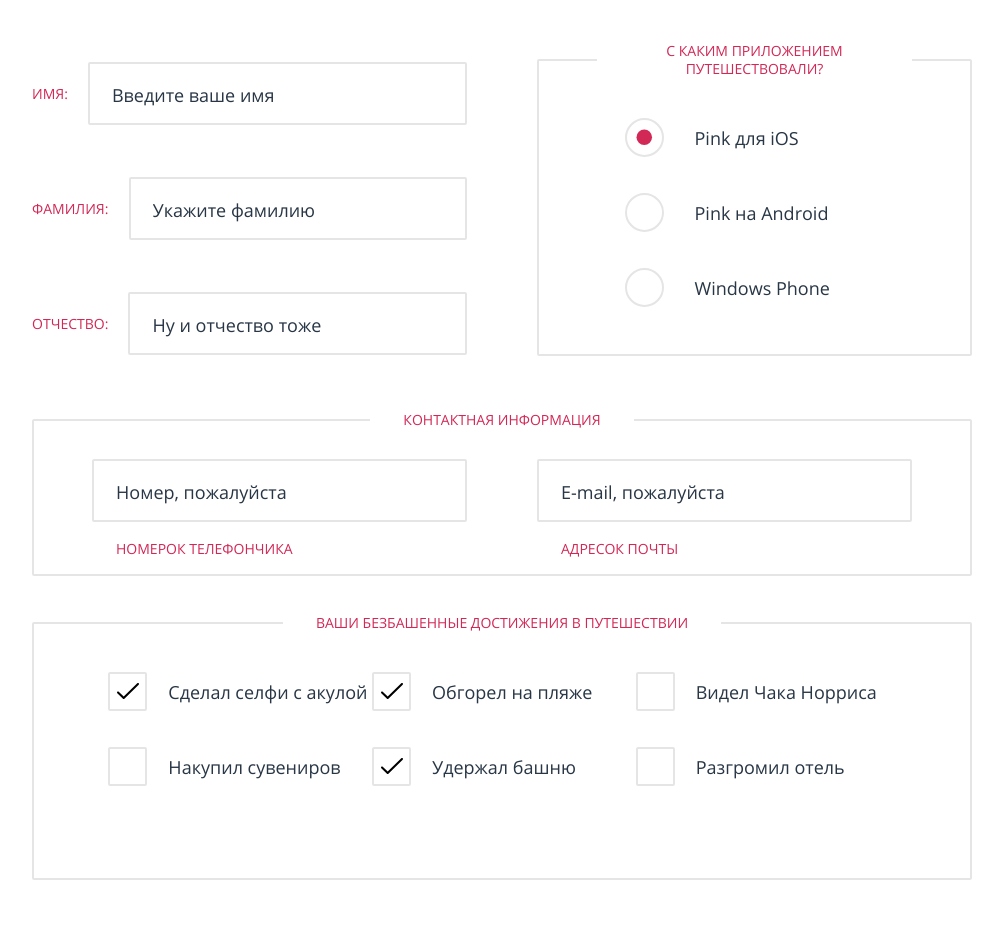
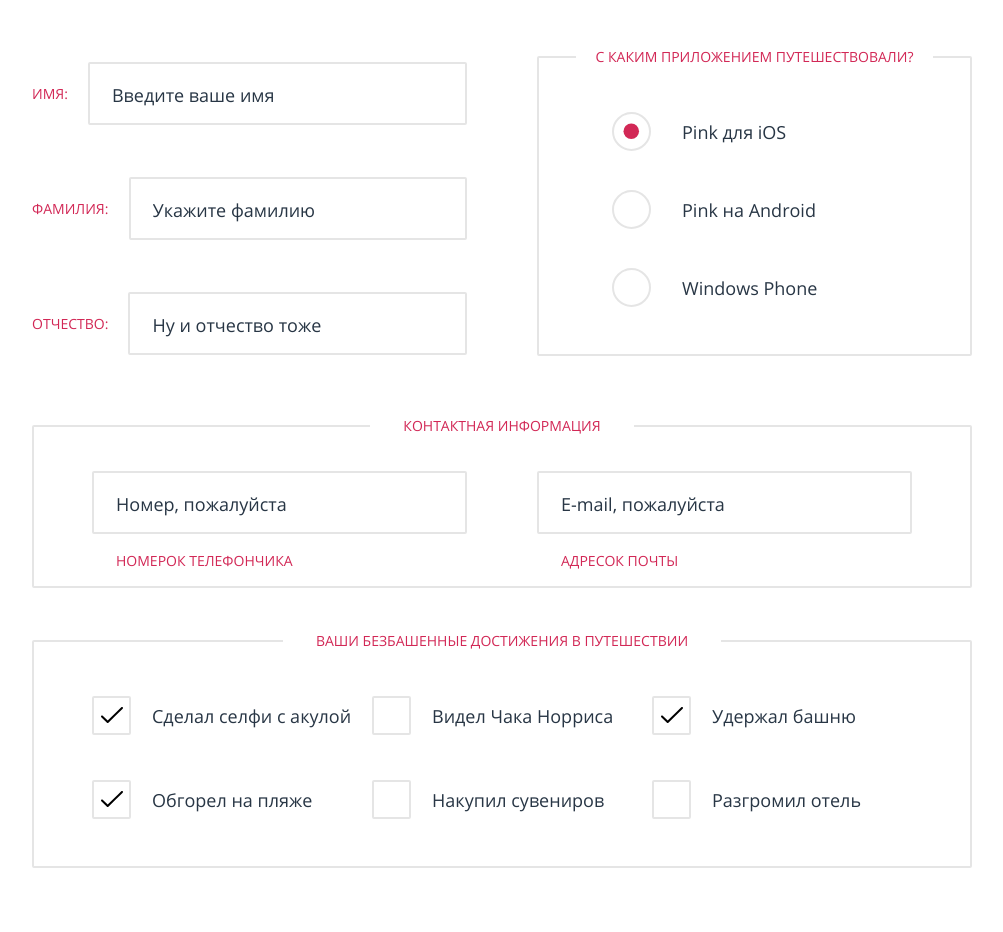
Before and after one commit to Veyb/150948-pink, a website: page form.html in a window 1280 px wide. Shown: the part 560-1492 px from the top of the page, without its empty margins (138-1141 px from the left). Drawn offline with nearby package versions, Linux system fonts and the light colour scheme; files that its build step writes are made by us from their sources; files whose address does not match are found by name.

Commit message:
fix gulpfile, fix img url, fix flex in form.html

```diff
--- a/form.html
+++ b/form.html
@@ -10,7 +10,7 @@
       <div class="main-header">
         <div class="container  main-header__container">
           <a class="logo" href="index.html">
-            <img src="../img/logo-pink-white-mobile.svg" alt="HTML Academy: Пинк" width="75" height="22">
+            <img src="./img/logo-pink-white-mobile.svg" alt="HTML Academy: Пинк" width="75" height="22">
           </a>
           <a class="main-header__toggle">
             <span class="main-header__toggle-burger"></span>
@@ -69,35 +69,37 @@
           <div class="container  contest-form__container">
             <fieldset class="contest-form__fieldset">
               <legend class="contest-form__title">Ваши безбашенные<br> достижения в путешествии</legend>
-              <div class="contest-form__choose-item  contest-form__choose-item--checkbox">
+              <div class="contest-form__choose-flex">
+                <div class="contest-form__choose-item  contest-form__choose-item--selfi">
                   <input class="contest-form__checkbox" type="checkbox" name="selfi" id="selfi" checked>
                   <label class="contest-form__choose-label contest-form__choose-label--checkbox"
                   for="selfi">Сделал селфи с акулой</label>
                 </div>
-              <div class="contest-form__choose-item  contest-form__choose-item--checkbox">
+                <div class="contest-form__choose-item  contest-form__choose-item--beach">
                   <input class="contest-form__checkbox" type="checkbox" name="beach" id="beach" checked>
                   <label class="contest-form__choose-label contest-form__choose-label--checkbox"
                   for="beach">Обгорел на пляже</label>
                 </div>
-              <div class="contest-form__choose-item  contest-form__choose-item--checkbox">
+                <div class="contest-form__choose-item  contest-form__choose-item--norris">
                   <input class="contest-form__checkbox" type="checkbox" name="norris" id="norris">
                   <label class="contest-form__choose-label contest-form__choose-label--checkbox"
                   for="norris">Видел Чака Норриса</label>
                 </div>
-              <div class="contest-form__choose-item  contest-form__choose-item--checkbox">
+                <div class="contest-form__choose-item  contest-form__choose-item--shopping">
                   <input class="contest-form__checkbox" type="checkbox" name="shopping" id="shopping">
                   <label class="contest-form__choose-label contest-form__choose-label--checkbox"
                   for="shopping">Накупил сувениров</label>
                 </div>
-              <div class="contest-form__choose-item  contest-form__choose-item--checkbox">
+                <div class="contest-form__choose-item  contest-form__choose-item--tower">
                   <input class="contest-form__checkbox" type="checkbox" name="tower" id="tower" checked>
                   <label class="contest-form__choose-label contest-form__choose-label--checkbox"
                   for="tower">Удержал башню</label>
                 </div>
-              <div class="contest-form__choose-item  contest-form__choose-item--checkbox">
+                <div class="contest-form__choose-item  contest-form__choose-item--hotel">
                   <input class="contest-form__checkbox" type="checkbox" name="hotel" id="hotel">
                   <label class="contest-form__choose-label contest-form__choose-label--checkbox"
                   for="hotel">Разгромил отель</label>
+                </div>
               </div>
             </fieldset>
           </div>
@@ -106,39 +108,43 @@
           <div class="container  contest-form__container">
             <fieldset class="contest-form__fieldset contest-form__fieldset--contacts">
               <legend class="contest-form__title  contest-form__title--legend">Контактная информация</legend>
-              <div class="contest-form__field  contest-form__field--contacts  contest-form__field--number">
-                <input class="contest-form__input  contest-form__input--contacts" type="tel" name="phone" placeholder="Номер, пожалуйста"
-                id="phone-field">
+              <div class="contest-form__field-flex">
+                <div class="contest-form__field  contest-form__field--contacts">
+                  <input class="contest-form__input  contest-form__input--contacts"
+                  type="tel" name="phone" placeholder="Номер, пожалуйста" id="phone-field">
                   <label class="contest-form__field-label  contest-form__field-label--contacts"
                   for="phone-field">Номерок телефончика</label>
                 </div>
-              <div class="contest-form__field  contest-form__field--contacts  contest-form__field--adress">
-                <input class="contest-form__input  contest-form__input--contacts" type="email" name="email" placeholder="E-mail, пожалуйста"
-                id="email-field">
+                <div class="contest-form__field  contest-form__field--contacts">
+                  <input class="contest-form__input  contest-form__input--contacts"
+                  type="email" name="email" placeholder="E-mail, пожалуйста" id="email-field">
                   <label class="contest-form__field-label  contest-form__field-label--contacts"
                   for="email-field">Адресок почты</label>
+                </div>
               </div>
             </fieldset>
           </div>
         </div>
         <div class="contest-form__choose  contest-form__choose--app">
           <div class="container  contest-form__container">
-            <fieldset class="contest-form__fieldset">
-              <legend class="contest-form__title">С каким приложением путешествовали?</legend>
-              <div class="contest-form__choose-item">
+            <fieldset class="contest-form__fieldset  contest-form__fieldset--app">
+              <legend class="contest-form__title  contest-form__title--app">С каким приложением путешествовали?</legend>
+              <div class="contest-form__choose-flex--app">
+                <div class="contest-form__choose-item  contest-form__choose-item--app">
                   <input class="contest-form__radio" type="radio" name="platform" id="ios" checked>
                   <label class="contest-form__choose-label  contest-form__choose-label--radio"
                   for="ios">Pink для iOS</label>
                 </div>
-              <div class="contest-form__choose-item">
+                <div class="contest-form__choose-item  contest-form__choose-item--app">
                   <input class="contest-form__radio" type="radio" name="platform" id="android">
                   <label class="contest-form__choose-label  contest-form__choose-label--radio"
                   for="android">Pink на Android</label>
                 </div>
-              <div class="contest-form__choose-item">
+                <div class="contest-form__choose-item  contest-form__choose-item--app">
                   <input class="contest-form__radio" type="radio" name="platform" id="windows">
                   <label class="contest-form__choose-label  contest-form__choose-label--radio"
                   for="windows">Windows Phone</label>
+                </div>
               </div>
             </fieldset>
           </div>
@@ -159,7 +165,9 @@
         <div class="container  contest-form__container--send">
           <button class="btn  contest-form__btn" type="submit">Отправить форму</button>
           <div class="note">
-            <p class="note__text"><span class="note__mark">*</span> &mdash; обязательные поля</p>
+            <p class="note__text"><span class="note__mark">*</span> &mdash; обязательные
+              <span class="note__desktop"> для заполнения</span> поля
+            </p>
           </div>
         </div>
       </form>
@@ -168,7 +176,7 @@
       <div class="page-footer__footer">
         <div class="container  page-footer__container">
           <a class="logo  page-footer__logo" href="index.html">
-            <img src="../img/logo-pink-blue-mobile.svg" width="147" height="41">
+            <img src="./img/logo-pink-blue-mobile.svg" width="147" height="41">
           </a>
           <div class="social-icons">
             <a class="social-icons__icon  social-icons__icon--tw" href="#">Twitter</a>
@@ -178,7 +186,7 @@
           <div class="designed">
             <span class="designed__text">Разработано</span>
             <a class="designed__link" href="https://htmlacademy.ru/">
-              <img src="../img/logo-htmlacademy.svg">
+              <img src="./img/logo-htmlacademy.svg">
             </a>
           </div>
         </div>
--- a/sass/blocks/contest-form.scss
+++ b/sass/blocks/contest-form.scss
@@ -169,12 +169,12 @@
       padding: 45px 58px 51px;
       border: 2px solid #e5e5e5;
       border-radius: 2px;
-      display: flex;
     }
 
     &__title {
       padding: 0 33px;
-      margin: 0;
+      margin: 0 auto;
+      line-height: 30px;
 
       & br {
         display: none;
@@ -242,7 +242,7 @@
 
       &--textarea {
         padding: 0 40px;
-        margin: 0;
+        margin: 0 auto;
       }
 
       &--contacts {
@@ -276,28 +276,31 @@
       }
     }
 
+    &__field-flex {
+      display: flex;
+      justify-content: space-between;
+    }
+
+    &__choose-flex {
+      display: flex;
+      flex-wrap: wrap;
+      justify-content: space-between;
+
+      &--app {
+        display: flex;
+        flex-direction: column;
+        padding: 0 43px;
+      }
+    }
+
     &__field {
-      // margin: 0;
-      // flex-grow: ;
 
       &--contacts {
         width: 375px;
-        display: inline-block;
-        vertical-align: top;
         padding-bottom: 0;
-        // display: inline-block;
-        // margin: 0 auto;
       }
+    }
 
-      &--number {
-        float: left;
-      }
-
-      &--adress {
-        float: right;
-      }
-
-    }
     &__container {
       width: auto;
     }
@@ -319,6 +322,14 @@
       }
     }
 
+    &__title {
+      white-space: nowrap;
+
+      &--app {
+        padding: 0 20px;
+      }
+    }
+
     &__choose {
       width: 100%;
 
@@ -330,38 +341,55 @@
     }
 
     &__choose-item {
-      display: inline-block;
-      padding-bottom: 45px;
       width: 260px;
 
-      // &--checkbox {
-      //
-      //   &:nth-child(2),
-      //   &:nth-child(5) {
-      //     margin-right: 20px;
-      //   }
-      // }
+      &--app {
+        padding-bottom: 48px;
+        // width: 220px;
+        // margin: 0;
+      }
+
+      &--selfi {
+        order: 1;
+      }
+
+      &--norris {
+        order: 2;
+      }
+
+      &--tower {
+        order: 3;
+      }
+
+      &--beach {
+        order: 4;
+        padding-bottom: 0;
+      }
+
+      &--shopping {
+        order: 5;
+        padding-bottom: 0;
+      }
+
+      &--hotel {
+        order: 6;
+        padding-bottom: 0;
+      }
     }
 
     &__fieldset {
       display: block;
-      // display: flex;
-      // flex-direction: row;
-      //
-      // flex-wrap: wrap;
-      // justify-content: space-between;
+
+      &--app {
+        padding-left: 30px;
+        padding-right: 30px;
+      }
 
       &--contacts {
         display: block;
         padding-top: 30px;
         padding-bottom: 10px;
-        // flex-direction: row;
-        // flex-wrap: wrap;
       }
-    }
-
-    &__title--legend {
-      margin: 0 auto;
     }
 
     &__choose-label--checkbox {
@@ -372,7 +400,6 @@
 
       &--contacts {
         display: block;
-        // margin-top: 12px;
       }
     }
   }
--- a/sass/blocks/price.scss
+++ b/sass/blocks/price.scss
@@ -7,5 +7,6 @@
     position: relative;
     margin: 0 auto 40px;
     min-height: 281px;
+    overflow: hidden;
   }
 }
--- a/sass/blocks/slider.scss
+++ b/sass/blocks/slider.scss
@@ -92,14 +92,17 @@
 
 #price-radio-1:checked ~ .price__table .price-table {
   transform: translateX(33.3%);
+  transition: 0.5s;
 }
 
 #price-radio-2:checked ~ .price__table .price-table {
   transform: translateX(0%);
+  transition: 0.5s;
 }
 
 #price-radio-3:checked ~ .price__table .price-table {
   transform: translateX(-33.3%);
+  transition: 0.5s;
 }
 
 @media #{$table-width} {
```
Also changed, not shown: gulpfile.js (+1 -7 lines), index.html (+4 -4 lines), photo.html (+18 -18 lines), sass/blocks/note.scss (+13 -0 lines), sass/blocks/price-table.scss (line endings or trailing spaces). Lines whose indentation alone changed are shown as unchanged.
